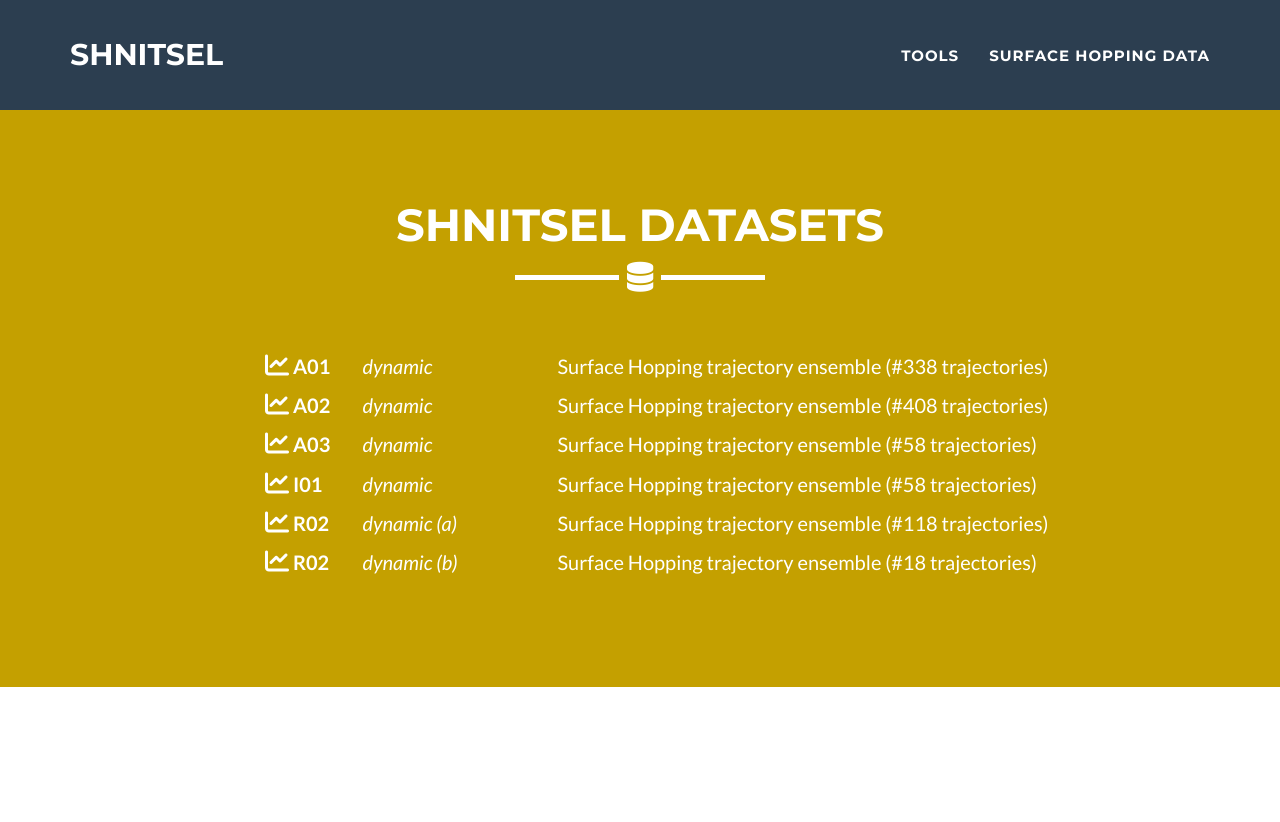
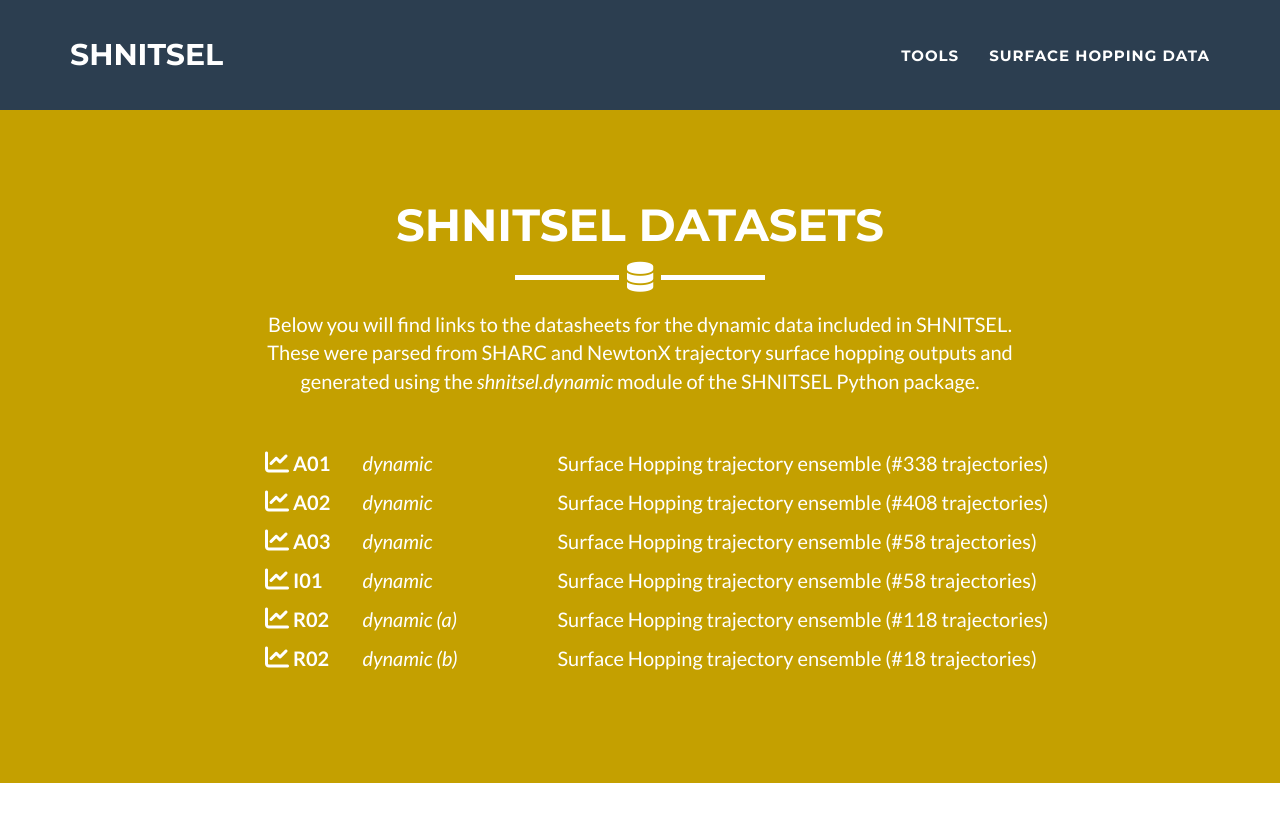
Before and after one commit to SHNITSEL/shnitsel.github.io, a Jekyll site: the page built from _molecules/index.html, in a window 1280 px wide and 900 px high. Shown: the top 822 px of the window. Built offline with Jekyll 4.4.1, drawn with Linux system fonts in a browser that asks for light colours.

Commit message:
Update index.html

```diff
--- a/_molecules/index.html
+++ b/_molecules/index.html
@@ -14,6 +14,14 @@
             <div class="col-lg-12 text-center">
               <h2>SHNITSEL Datasets</h2>
               <hr class="star-light">
+            </div>
+          </div>
+          <div class="row">
+            <div class="col-lg-8 col-lg-offset-2 text-center">
+              <p>
+                Below you will find links to the datasheets for the dynamic data included in SHNITSEL.
+                These were parsed from SHARC and NewtonX trajectory surface hopping outputs and generated using the <i>shnitsel.dynamic</i> module of the SHNITSEL Python package.
+              </p>
             </div>
           </div>
           <br><br>
```
